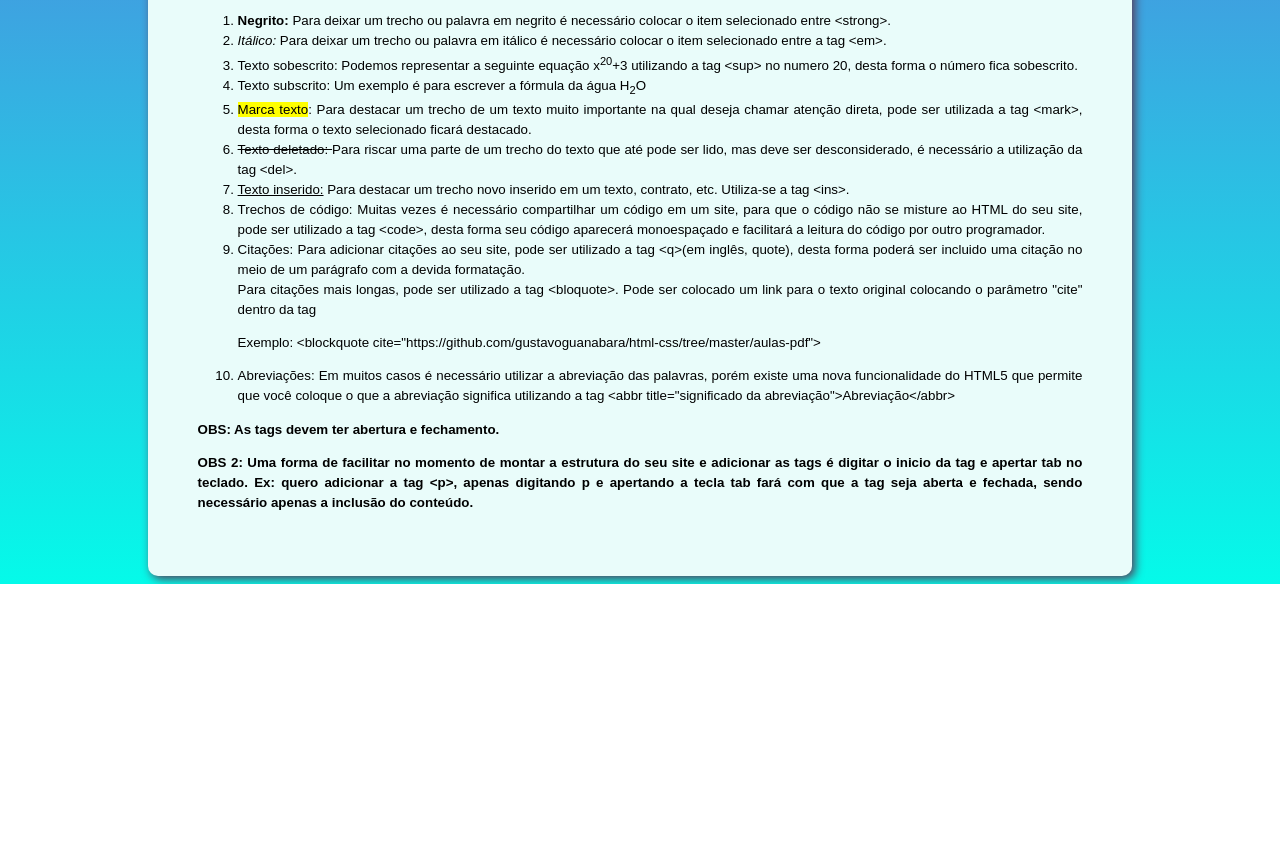
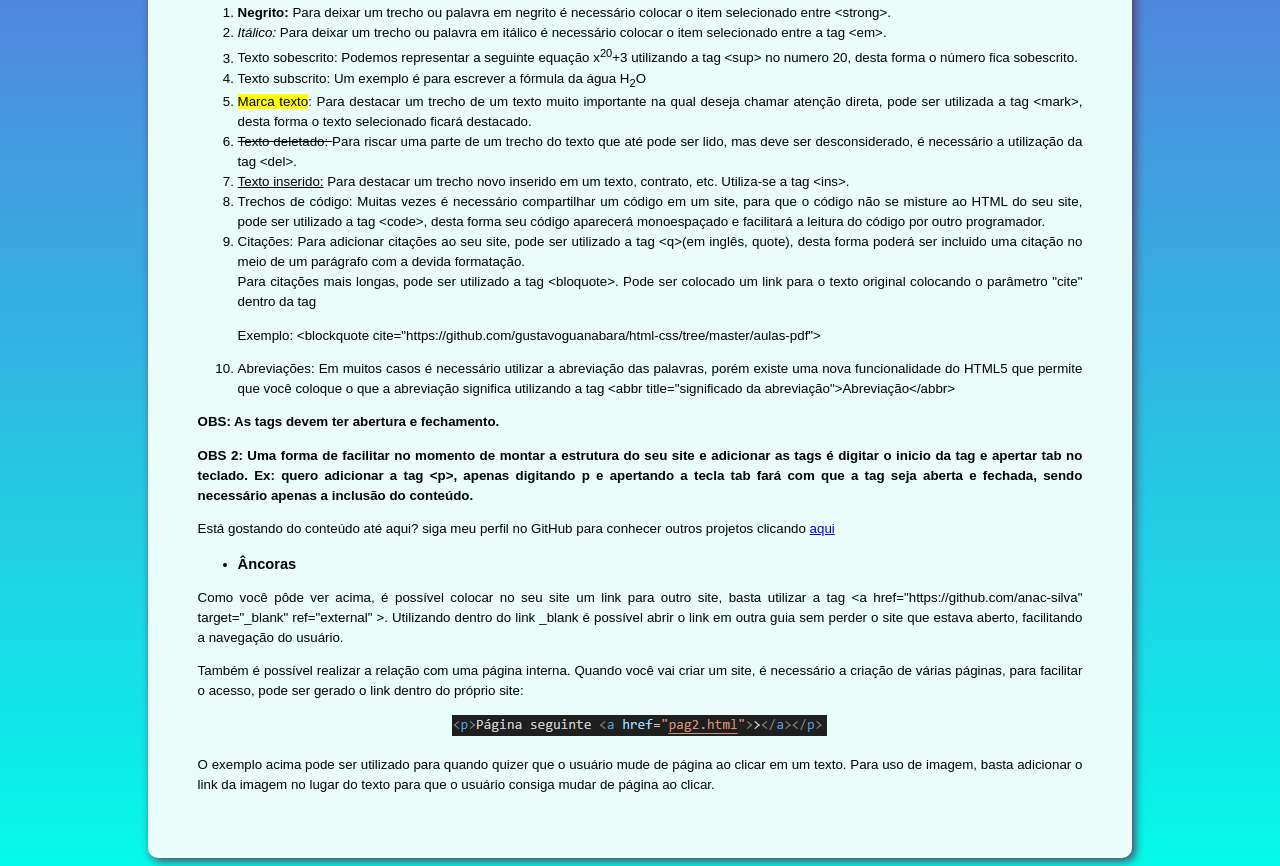
Before and after one commit to anac-silva/Curso_JavaScript_HTML_CSS, a plain HTML site: page Anotações/index.html in a window 1280 px wide. Shown: the part 1680-2546 px from the top of the page. Before the commit the page ends 2264 px from the top, so only its background shows below. Drawn offline with Linux system fonts and the light colour scheme.

Commit message:
Acréscimo do tópico ancoras

```diff
--- a/Anotações/estilo.css
+++ b/Anotações/estilo.css
@@ -1,6 +1,7 @@
 body{
     background-image: linear-gradient(to top, #05FAE9, #7351D9, #D038ED);
 }
+
 
 section{
     background-color: #e9fcfa;
--- a/Anotações/index.html
+++ b/Anotações/index.html
@@ -8,9 +8,11 @@
     <link rel="stylesheet" href="estilo.css">
 </head>
 <body>
+    <div>
+        <h1>HTML5 e CSS3</h1>
+    </div>
     <section>
-    <h1>Meu aprendizado em HTML e CSS</h1>
-    <hr>
+
 
         <h2>Caderno de anotações</h2>
         <p style="font-size: 15px;"><i>Esta página tem como propósito unificar em um único arquivo todo o conhecimento adquirido durante o curso ministrado pelo professor Gustavo Guanabara, do Curso em Vídeo, servindo como uma ferramenta prática para revisão e aplicação dos conceitos aprendidos</i></p>
@@ -55,8 +57,8 @@
         <p>Hierarquias de títulos desempenham um papel crucial na estruturação e organização de um site, tanto em termos de usabilidade quanto de otimização para mecanismos de busca. Os títulos são elementos fundamentais do HTML, fornecendo não apenas estilo visual, mas também informações sobre a importância e o conteúdo de uma página.</p>
         <p>Em um site o recomendado é que tenha apenas 1 H1 para indicar o titulo principal. A hierarquia de títulos é geralmente representada por tags HTML como &lt;h1&gt;, &lt;h2&gt;, &lt;h3&gt;, &lt;h4&gt;, &lt;h5&gt;, e &lt;h6&gt;, onde &lt;h1&gt; é o título mais importante e &lt;h6&gt; é o menos importante.</p>
         <p style="text-align: center;"><img src="Imagens/H1-H2-H3.png" alt="Exemplo ordem títulos"></p>
+
         <ul>
-
             <li><strong>Formatação de textos</strong></li>
         </ul>
         <p>Tags HTML desempenham um papel fundamental na atribuição de significado ao conteúdo de uma página da web, tornando-o semântico e facilitando a compreensão tanto para os navegadores quanto para os mecanismos de busca. A semântica em HTML é fundamental porque fornece significado e estrutura ao conteúdo de uma página da web.</p>
@@ -75,6 +77,16 @@
         </ol>
         <p><strong>OBS: As tags devem ter abertura e fechamento.</strong></p>
         <p><strong>OBS 2: Uma forma de facilitar no momento de montar a estrutura do seu site e adicionar as tags é digitar o inicio da tag e apertar tab no teclado. Ex: quero adicionar a tag &lt;p&gt;, apenas digitando p e apertando a tecla tab fará com que a tag seja aberta e fechada, sendo necessário apenas a inclusão do conteúdo. </strong></p>
+        <p>Está gostando do conteúdo até aqui? siga meu perfil no GitHub para conhecer outros projetos clicando <a href="https://github.com/anac-silva" target="_blank" ref="external">aqui</a></p>
+        <ul>
+            <li><strong>Âncoras</strong></li>
+        </ul>
+        <p>Como você pôde ver acima, é possível colocar no seu site um link para outro site, basta utilizar a tag &lt;a href="https://github.com/anac-silva" target="_blank" ref="external" &gt;. Utilizando dentro do link _blank é possível abrir o link em outra guia sem perder o site que estava aberto, facilitando a navegação do usuário. </p>
+        <p>Também é possível realizar a relação com uma página interna. Quando você vai criar um site, é necessário a criação de várias páginas, para facilitar o acesso, pode ser gerado o link dentro do próprio site:
+        </p>
+        <p style="text-align: center;"><img src="Imagens/página.png" alt="Exemplo código para mudar de página"></p>
+        <p>O exemplo acima pode ser utilizado para quando quizer que o usuário mude de página ao clicar em um texto. Para uso de imagem, basta adicionar o link da imagem no lugar do texto para que o usuário consiga mudar de página ao clicar.</p>
+
     </section>
 
 </body>
```
Also changed, not shown: Anotações/Imagens/página.png (added), Anotações/Imagens/páginacomimagem.png (added). Lines whose indentation alone changed are shown as unchanged.
